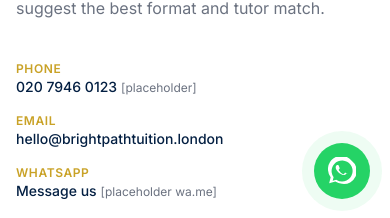
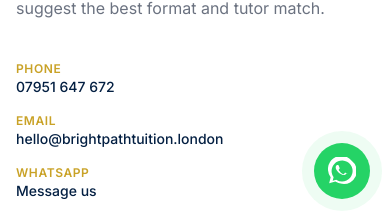
Before and after one commit to QualityMaths/brightpathtuition, a Next.js app: page /contact in a window 390 px wide. Shown: the part 625-843 px from the top of the page. Built offline with nearby package versions, Linux system fonts and the light colour scheme; a web font is replaced by a local one.

Commit message:
Set contact phone and WhatsApp to 07951 647 672
Remove placeholder labels now that the real number is confirmed.

```diff
--- a/src/app/contact/page.tsx
+++ b/src/app/contact/page.tsx
@@ -46,7 +46,6 @@ export default function ContactPage() {
                   <a href={SITE.phoneHref} className="text-navy font-medium hover:text-gold">
                     {SITE.phone}
                   </a>{" "}
-                  <span className="text-xs">[placeholder]</span>
                 </li>
                 <li>
                   <span className="block text-xs font-semibold uppercase tracking-wider text-gold">
@@ -68,7 +67,6 @@ export default function ContactPage() {
                   >
                     Message us
                   </a>{" "}
-                  <span className="text-xs">[placeholder wa.me]</span>
                 </li>
                 <li>
                   <span className="block text-xs font-semibold uppercase tracking-wider text-gold">
--- a/src/components/Footer.tsx
+++ b/src/components/Footer.tsx
@@ -52,8 +52,7 @@ export default function Footer() {
           <ul className="space-y-2 text-sm text-white/80">
             <li>
               <a href={SITE.phoneHref} className="hover:text-gold transition">
-                {SITE.phone}{" "}
-                <span className="text-xs text-white/40">[placeholder]</span>
+                {SITE.phone}
               </a>
             </li>
             <li>
--- a/src/components/TopBar.tsx
+++ b/src/components/TopBar.tsx
@@ -48,7 +48,6 @@ export default function TopBar() {
             <IconPhone />
             {SITE.phone}
           </a>
-          <span className="hidden text-[10px] text-gold/60 sm:inline">[placeholder]</span>
         </div>
         <p className="truncate text-gold/90">
           Free consultation available · {SITE.hours}
--- a/src/components/WhatsAppButton.tsx
+++ b/src/components/WhatsAppButton.tsx
@@ -11,7 +11,6 @@ export default function WhatsAppButton() {
     >
       <span className="hidden rounded-full bg-white px-4 py-2 text-sm text-navy shadow-lg shadow-navy/15 sm:inline-block group-hover:shadow-xl transition">
         Need help? <strong>Chat with us</strong>
-        <span className="ml-1 text-[10px] text-muted">[placeholder]</span>
       </span>
       <span className="wa-pulse flex h-14 w-14 items-center justify-center rounded-full bg-[#25D366] text-white shadow-lg">
         <svg className="h-7 w-7" fill="currentColor" viewBox="0 0 24 24" aria-hidden>
--- a/src/lib/constants.ts
+++ b/src/lib/constants.ts
@@ -4,9 +4,9 @@ export const SITE = {
   domain: "brightpathtuition.london",
   url: "https://brightpathtuition.london",
   email: "hello@brightpathtuition.london",
-  phone: "020 7946 0123",
-  phoneHref: "tel:+442079460123",
-  whatsapp: "https://wa.me/447700900123",
+  phone: "07951 647 672",
+  phoneHref: "tel:+447951647672",
+  whatsapp: "https://wa.me/447951647672",
   address: "North London & online across Greater London",
   addressNote: "[PLACEHOLDER — replace with your teaching venue or keep as online]",
   hours: "Monday–Saturday, 9am–8pm",
```
